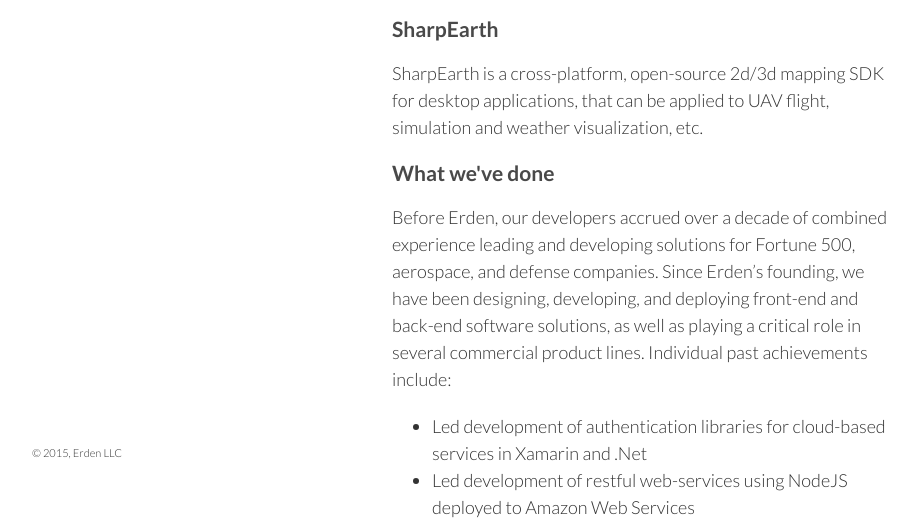
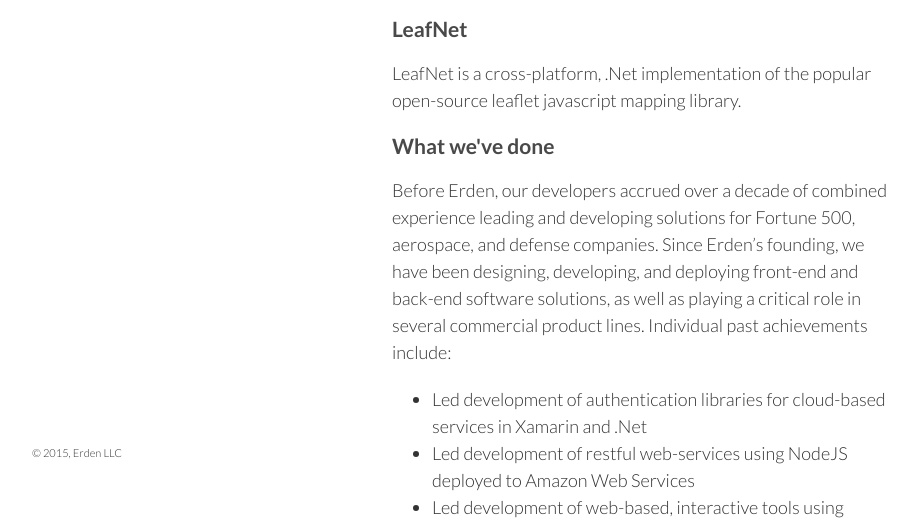
Before and after one commit to georgebearden/goerden, a plain HTML site: page index.html in a window 1280 px wide. Shown: the part 266-791 px from the top of the page, without its empty margins (178-1095 px from the left). Drawn offline with Linux system fonts and the light colour scheme.

Commit message:
Updating the project names and description to be more accurate with what we are working on.

```diff
--- a/index.html
+++ b/index.html
@@ -24,9 +24,9 @@
 
 <p>Erden LLC is a team of thinkers and dreamers. We are contemplative during analysis and pragmatic during implementation. We balance the complexities of software with a simplicity in implementation, refined from years of hands-on experience. Our solutions are <a href="https://en.wikipedia.org/wiki/Lean_software_development">lean</a>, and <a href="http://butunclebob.com/ArticleS.UncleBob.PrinciplesOfOod">solid</a> to ensure you get exactly what you need now and in the future.</p>
 
-<h3><a id="welcome-to-github-pages" class="anchor" href="#welcome-to-github-pages" aria-hidden="true"><span class="octicon octicon-link"></span></a>SharpEarth</h3>
+<h3><a id="welcome-to-github-pages" class="anchor" href="#welcome-to-github-pages" aria-hidden="true"><span class="octicon octicon-link"></span></a>LeafNet</h3>
 
-<p>SharpEarth is a cross-platform, open-source 2d/3d mapping SDK for desktop applications, that can be applied to UAV flight, simulation and weather visualization, etc.</p>
+<p>LeafNet is a cross-platform, .Net implementation of the popular open-source leaflet javascript mapping library.</p>
 
 <h3><a id="designer-templates" class="anchor" href="#designer-templates" aria-hidden="true"><span class="octicon octicon-link"></span></a>What we've done</h3>
 
```
